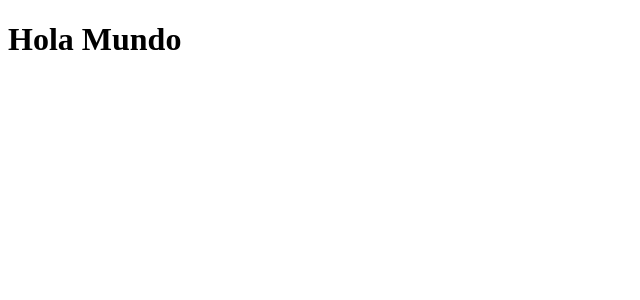
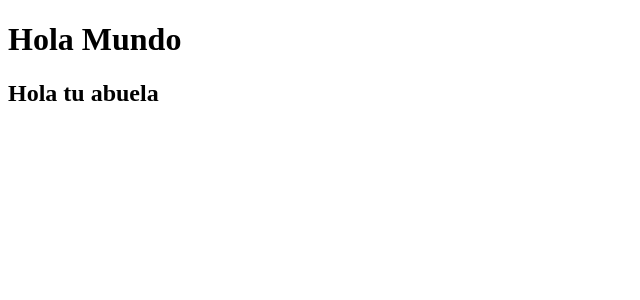
Before and after one commit to TomasSorgetti/profileup, a React (Vite) app: page / in a window 1280 px wide. Shown: the top 300 px of the page, without its empty margins (0-640 px from the left). Built offline with nearby package versions, Linux system fonts and the light colour scheme.

Commit message:
test commit

```diff
--- a/src/App.jsx
+++ b/src/App.jsx
@@ -5,7 +5,7 @@ function App() {
   return (
     <>
     <h1>Hola Mundo</h1>
-
+    <h2>Hola tu abuela</h2>
     </>
   )
 }
```
Also changed, not shown: 1 other file (tests, documents, lock files or other folders).
